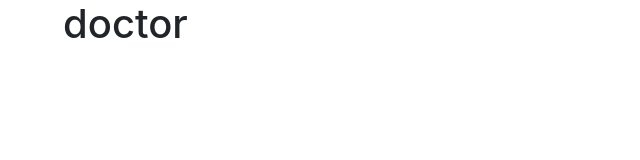
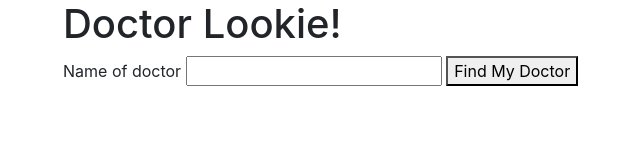
Before and after one commit to kihuynh/doctorLookie, a website built with webpack: page src/index.html in a window 1280 px wide. Shown: the whole page, without its empty margins (22-662 px from the left). Built offline with nearby package versions, Linux system fonts and the light colour scheme.

Commit message:
add base front-end to html

```diff
--- a/src/index.html
+++ b/src/index.html
@@ -5,7 +5,14 @@
   </head>
   <body>
     <div class='container'>
-      <h1>doctor</h1>
+      <h1>Doctor Lookie!</h1>
+      <div class="find-form">
+        <form class="finding-form">
+          <label for="">Name of doctor</label>
+          <input type="text" id="doctor-find">
+          <button type="submit" name="button">Find My Doctor</button>
+      </form>
+      </div>
     </div>
   </body>
 </html>
```
